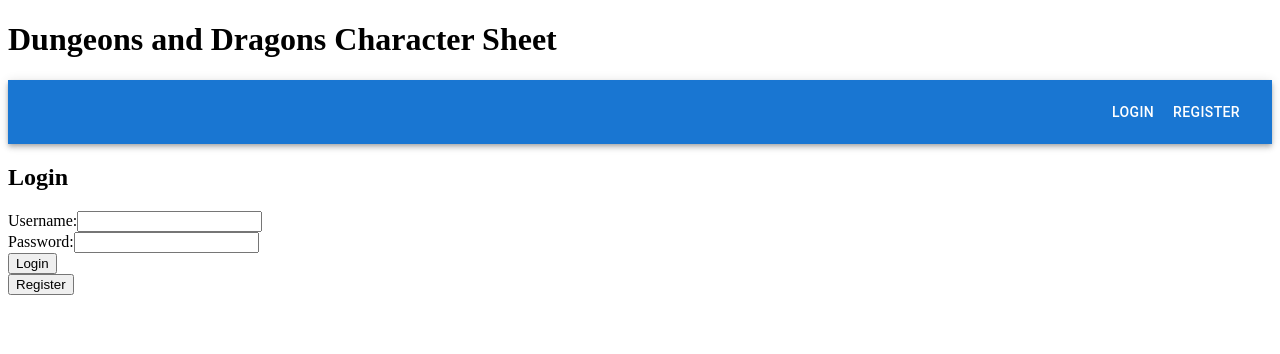
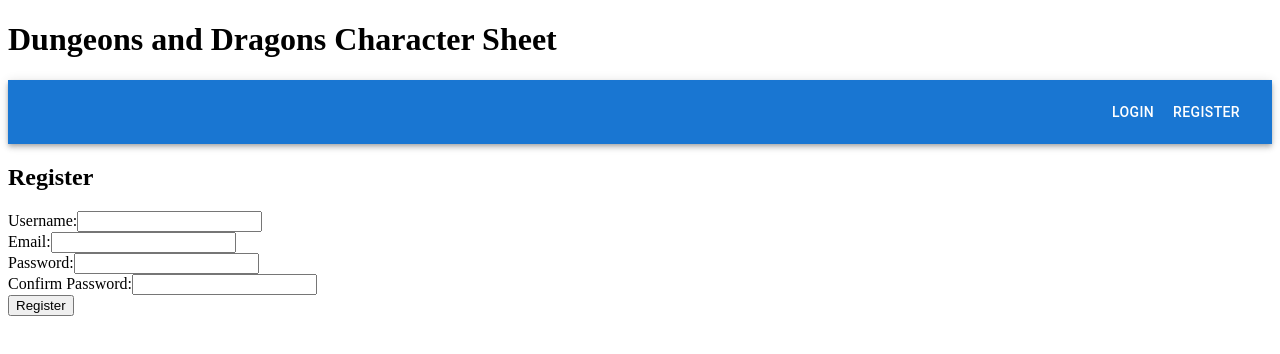
Before and after one commit to kellerflint/DnD-Character-Sheet, a Next.js app in the folder frontend/dnd-character-sheet/: page /register in a window 1280 px wide. Shown: the top 354 px of the page. Built offline with nearby package versions, Linux system fonts and the light colour scheme; some icons are missing.

Commit message:
Got these working now!!! The navbar is complete now, asides from needing a homepage link.

```diff
--- a/frontend/dnd-character-sheet/src/app/login/page.js
+++ b/frontend/dnd-character-sheet/src/app/login/page.js
@@ -1,10 +1,10 @@
-import AuthForms from "@/components/AuthForms"
+import LoginForm from "@/components/LoginForm"
 
 export default function LoginFormPage() {
 
     return (
         <>
-            <AuthForms />
+            <LoginForm />
         </>
     )
 }
--- a/frontend/dnd-character-sheet/src/app/register/page.js
+++ b/frontend/dnd-character-sheet/src/app/register/page.js
@@ -1,10 +1,10 @@
-import AuthForms from "@/components/AuthForms"
+import RegistrationForm from "@/components/RegistrationForm"
 
 export default function RegisterFormPage() {
 
     return (
         <>
-            <AuthForms />
+            <RegistrationForm />
         </>
     )
 }
--- a/frontend/dnd-character-sheet/src/components/NavBar.jsx
+++ b/frontend/dnd-character-sheet/src/components/NavBar.jsx
@@ -8,8 +8,6 @@ import Typography from '@mui/material/Typography';
 import Button from '@mui/material/Button';
 import IconButton from '@mui/material/IconButton';
 import MenuIcon from '@mui/icons-material/Menu';
-
-import { redirect, usePathName } from 'next/navigation';
 
 export default function ButtonAppBar() {
 
```
